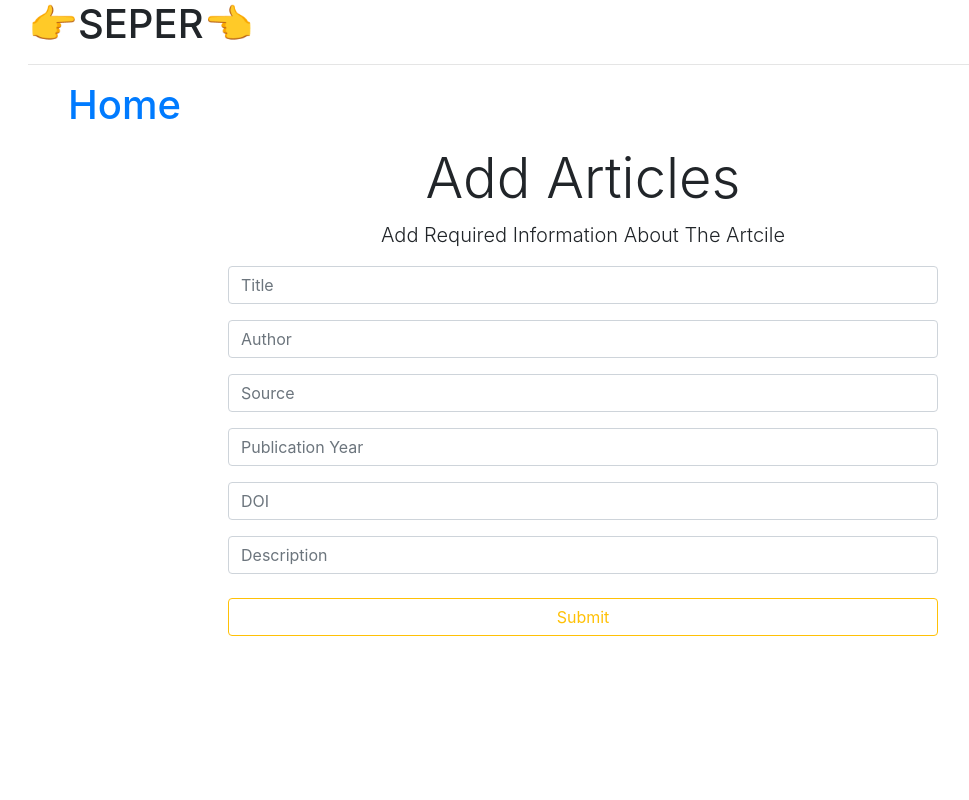
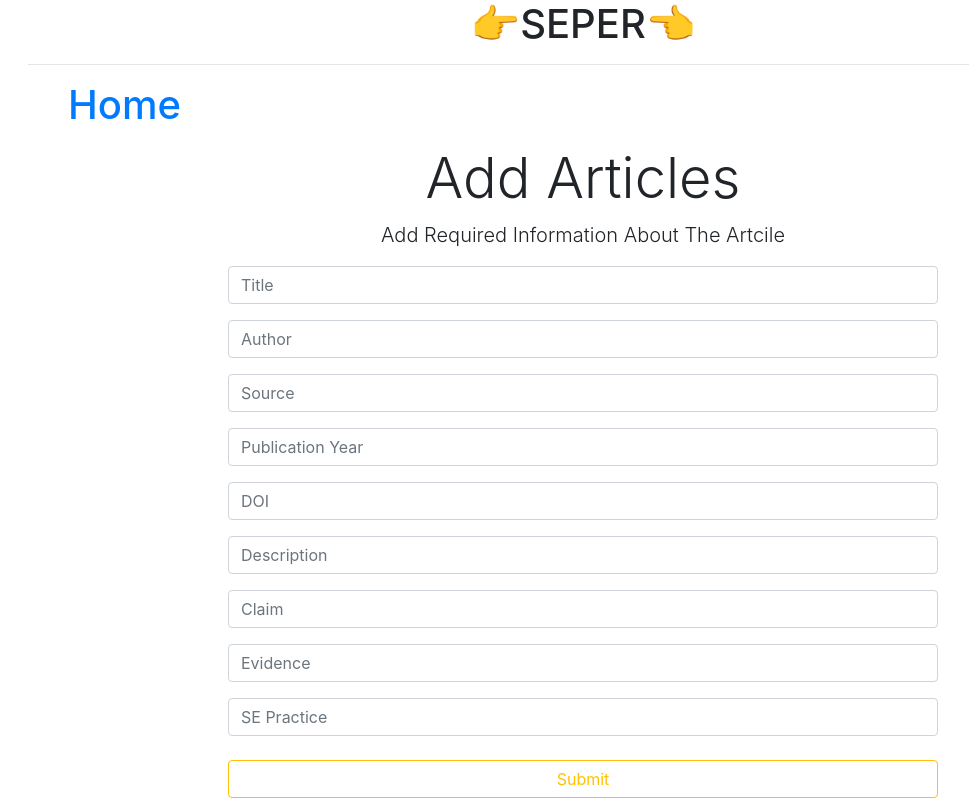
Before and after one commit to sabertruth/SEPER_FRONTEND, a React (Create React App) app: page /create-book in a window 1280 px wide. Shown: the whole page, without its empty margins (57-1026 px from the left). Built offline with nearby package versions, Linux system fonts and the light colour scheme.

Commit message:
Updated dropdown

```diff
--- a/public/index.html
+++ b/public/index.html
@@ -16,10 +16,10 @@
     <!-- fontawesome cdn -->
     <link rel="stylesheet" href="https://use.fontawesome.com/releases/v5.2.0/css/all.css" integrity="sha384-hWVjflwFxL6sNzntih27bfxkr27PmbbK/iSvJ+a4+0owXq79v+lsFkW54bOGbiDQ" crossorigin="anonymous">
 
-    <title>MERN A to Z</title>
+    <title>TEAM 10</title>
   </head>
   <body>
-    <noscript>You need to enable JavaScript to run this app.</noscript>
+    <!-- <noscript>You need to enable JavaScript to run this app.</noscript> -->
     <div id="root"></div>
 
 
--- a/src/App.js
+++ b/src/App.js
@@ -54,7 +54,7 @@ const App = () =>  {
         <Router>
         <div class="container">
 
-          <h1> 👉SEPER👈<hr></hr></h1>
+          <h1 align="center"> 👉SEPER👈<hr></hr></h1>
 
             <ul className="header">
             <h1 ><NavLink exact to = "" >Home</NavLink></h1>
--- a/src/components/AddArticles.js
+++ b/src/components/AddArticles.js
@@ -9,11 +9,14 @@ class AddArticles extends Component {
     super();
     this.state = {
       title: '',
-      author:'',
-      source:'',
-      yop:'',
-      doi:'',
-      description:'',
+      author: '',
+      source: '',
+      yop: '',
+      doi: '',
+      description: '',
+      claim: '',
+      evidence: '',
+      sepractice: '',
       isSubmitted: false
     };
   }
@@ -32,7 +35,10 @@ class AddArticles extends Component {
       source: this.state.source,
       yop: this.state.yop,
       doi: this.state.doi,
-      description: this.state.description
+      description: this.state.description,
+      claim: this.state.claim,
+      evidence: this.state.description,
+      sepractice: this.state.description,
     };
 
     axios
@@ -40,13 +46,16 @@ class AddArticles extends Component {
       .then(res => {
         this.setState({
           title: '',
-          author:'',
-          source:'',
-          yop:'',
-          doi:'',
-          description:''
+          author: '',
+          source: '',
+          yop: '',
+          doi: '',
+          description: '',
+          claim: '',
+          evidence: '',
+          sepractice: '',
         })
-        this.setState({isSubmitted: true})
+        this.setState({ isSubmitted: true })
         // this.props.history.push('/');
       })
       .catch(err => {
@@ -134,6 +143,39 @@ class AddArticles extends Component {
                   />
                 </div>
 
+                <div className='form-group'>
+                  <input
+                    type='text'
+                    placeholder='Claim'
+                    name='claim'
+                    className='form-control'
+                    value={this.state.claim}
+                    onChange={this.onChange}
+                  />
+                </div>
+
+                <div className='form-group'>
+                  <input
+                    type='text'
+                    placeholder='Evidence'
+                    name='evidence'
+                    className='form-control'
+                    value={this.state.evidence}
+                    onChange={this.onChange}
+                  />
+                </div>
+
+                <div className='form-group'>
+                  <input
+                    type='text'
+                    placeholder='SE Practice'
+                    name='sepractice'
+                    className='form-control'
+                    value={this.state.sepractice}
+                    onChange={this.onChange}
+                  />
+                </div>
+
                 <input
                   type="submit"
                   className="btn btn-outline-warning btn-block mt-4"
--- a/src/components/Articles.js
+++ b/src/components/Articles.js
@@ -54,6 +54,9 @@ class Articles extends React.Component {
             <td>{book.yop}</td>
             <td>{book.doi}</td>
             <td>{book.description}</td>
+            <td>{book.claim}</td>
+            <td>{book.evidence}</td>
+            <td>{book.sepractice}</td>
           </tr>
         )
       })
@@ -77,12 +80,12 @@ class Articles extends React.Component {
                 <div class="dropdown">
                   <button class="btn btn-secondary dropdown-toggle" type="button" id="dropdownMenuButton"
                     data-toggle="dropdown" aria-haspopup="true" aria-expanded="false">
-                    Sort By
+                    Select SE Practice
                   </button>
                   <div class="dropdown-menu" aria-labelledby="dropdownMenuButton">
-                    <a class="dropdown-item" value="title" href="#">Title</a>
-                    <a class="dropdown-item" value="author" href="#">Author</a>
-                    <a class="dropdown-item" value="year" href="#">Year</a>
+                    <a class="dropdown-item" value="title" href="#">TDD</a>
+                    <a class="dropdown-item" value="author" href="#">Extreme Programming</a>
+                    <a class="dropdown-item" value="year" href="#">Mob Programming</a>
                   </div>
                   <select name="selectList" id="selectList">
                     <option value="option 1">Author</option>
@@ -105,7 +108,9 @@ class Articles extends React.Component {
                   <th scope="col">Year Published</th>
                   <th scope="col">DOI</th>
                   <th scope="col">Description</th>
-                  {/* <th scope="col">Claimed Benifits</th> */}
+                  <th scope="col">Claim</th>
+                  <th scope="col">Evidence Level</th>
+                  <th scope="col">SE Practice</th>
                 </tr>
               </thead>
 
--- a/src/pages/home.js
+++ b/src/pages/home.js
@@ -60,6 +60,7 @@ const Home = (props) => {
       <button
         class="btn btn-warning my-2 my-sm-0"
         onClick={() => setShowSearch(true)}
+        style={{float: 'right'}}
       >
         Search
       </button>
```
Lines whose indentation alone changed are shown as unchanged.
